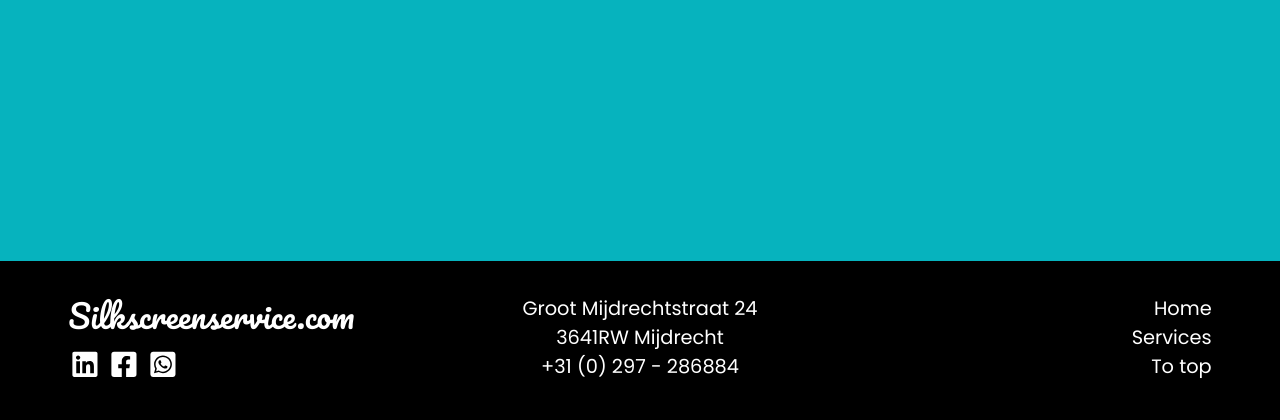
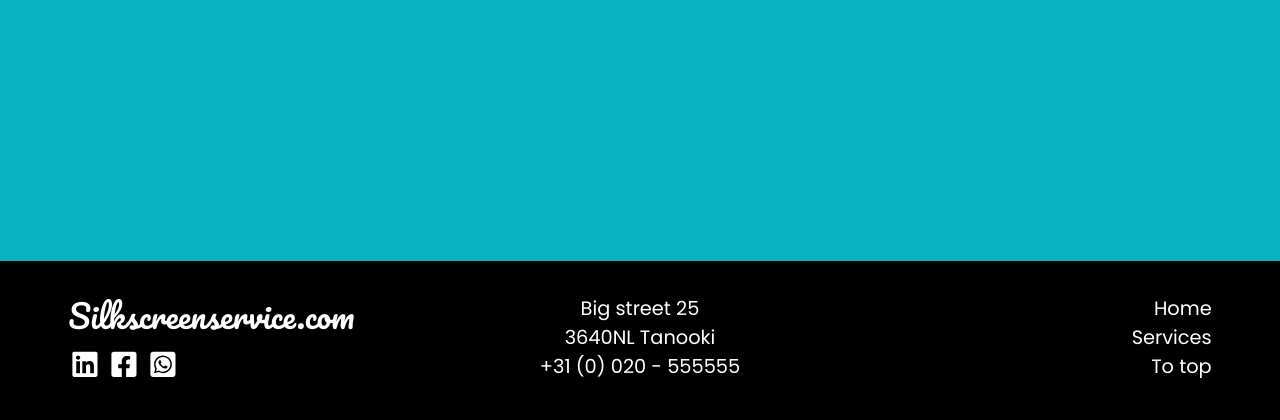
Before and after one commit to D1ang/Silkscreenservice, a Django app: page /services/ in a window 1280 px wide. Shown: the part 639-1059 px from the top of the page. Run offline with Django 3.2, Linux system fonts and the light colour scheme; the visitor is signed in with stand-in values (Sample User, id 1); data that the repository does not hold is empty; parts of the project's set-up code (start-up, migrations or seed data) failed here and were passed over; some libraries are stand-ins or nearby versions.

Commit message:
Remove old address

```diff
--- a/templates/footer.html
+++ b/templates/footer.html
@@ -16,9 +16,9 @@
       </div>
       <div class="col-xs-12 col-sm-4 col-md-4">
         <ul class="list-unstyled quick-links text-center">
-          <li>Groot Mijdrechtstraat 24</li>
-          <li>3641RW Mijdrecht</li>
-          <li>+31 (0) 297 - 286884</li>
+          <li>Big street 25</li>
+          <li>3640NL Tanooki</li>
+          <li>+31 (0) 020 - 555555</li>
         </ul>
       </div>
       <div class="col-xs-12 col-sm-4 col-md-4">
```
